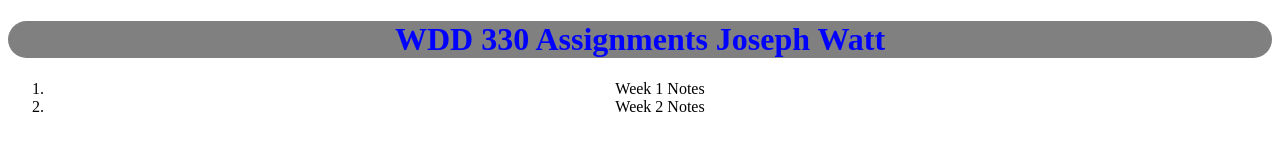
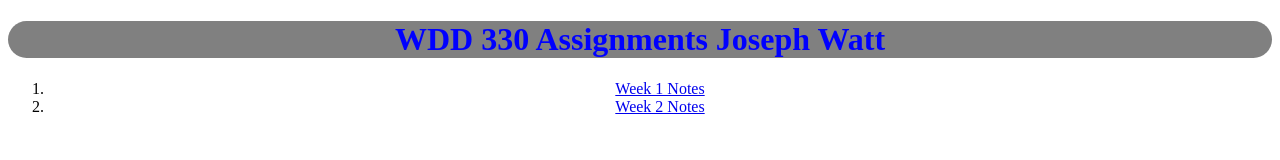
Before and after one commit to JoeWatt40/WDD_330, a plain HTML site: page index.html in a window 1280 px wide. Drawn offline with Linux system fonts and the light colour scheme.

Commit message:
fixed link on list correctly

```diff
--- a/js/main.js
+++ b/js/main.js
@@ -11,8 +11,10 @@ var links = [
 
 for(i = 0; i < links.length; i++) {
     var list = document.getElementById("list")
-    var newItem = document.createElement('li')
-    var x = document.createElement('a')
+    var newItem = document.createElement("li")
+    var x = document.createElement("a")
     list.appendChild(newItem)
-    newItem.innerHTML = links[i]["label"]
+    newItem.appendChild(x)
+    x.href = links[i]["url"]
+    x.innerHTML = links[i]["label"]
 }
```
Also changed, not shown: index.html (+1 -1 lines).
